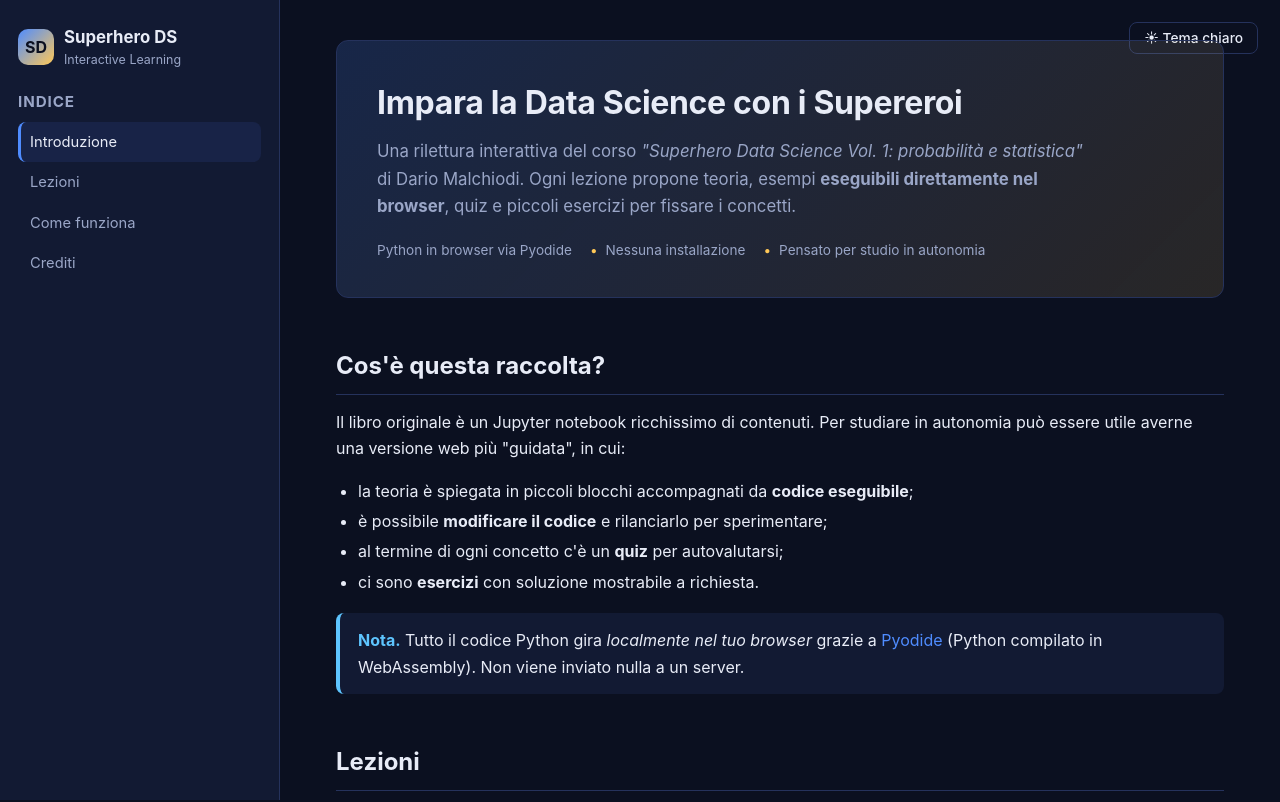
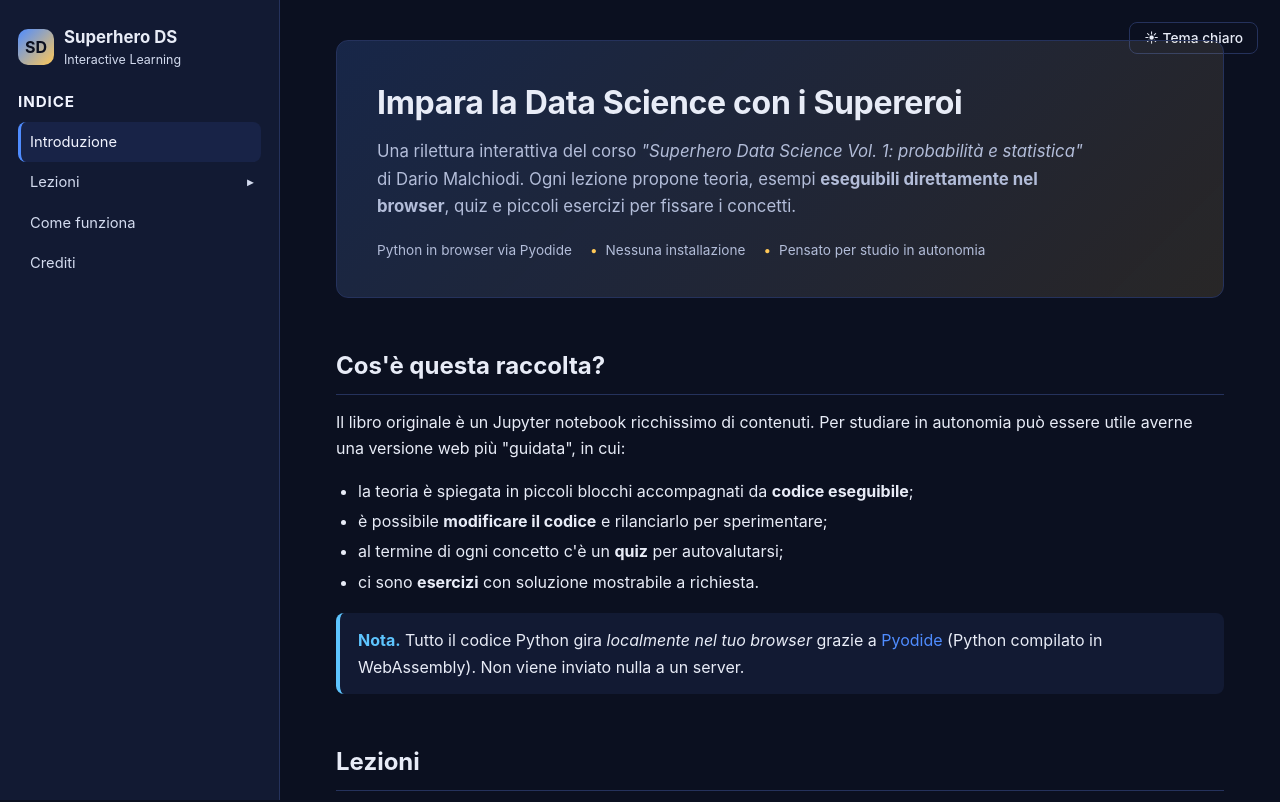
Before and after one commit to robdll/unimi-statistica, a plain HTML site: page index.html in a window 1280 px wide. Shown: the top 802 px of the page. Drawn offline with Linux system fonts and the light colour scheme.

Commit message:
improve sidebar navigation

```diff
--- a/assets/app.js
+++ b/assets/app.js
@@ -498,6 +498,21 @@ sys.stderr = sys.__stderr__
     onScroll();
   }
 
+  /* ---------------- Sidebar toggles ---------------- */
+
+  /* Pulsanti `.toc-toggle` collassano/aprono il sotto-elenco indicato da
+     `aria-controls`. Idempotente: se non ci sono toggle, non fa nulla. */
+  function setupTocToggles() {
+    $$('.toc-toggle').forEach((btn) => {
+      btn.addEventListener('click', () => {
+        const expanded = btn.getAttribute('aria-expanded') === 'true';
+        btn.setAttribute('aria-expanded', String(!expanded));
+        const sub = document.getElementById(btn.getAttribute('aria-controls'));
+        if (sub) sub.hidden = expanded;
+      });
+    });
+  }
+
   /* ---------------- Init ---------------- */
 
   function init() {
@@ -506,6 +521,7 @@ sys.stderr = sys.__stderr__
     $$('.exercise').forEach(buildExercise);
     setupTheme();
     setupScrollSpy();
+    setupTocToggles();
     progress.init();
   }
 
--- a/assets/styles.css
+++ b/assets/styles.css
@@ -9,7 +9,11 @@
   --bg-elev-2: #182347;
   --border: #25325c;
   --text: #e8ecf7;
-  --text-muted: #9aa6c7;
+  --text-muted: #b3bdd9;       /* up from #9aa6c7 → +contrast on dark bg */
+  --sidebar-fg: #d3dbef;       /* legible TOC link colour */
+  --sidebar-fg-strong: #f1f4ff;
+  --scrollbar-thumb: #2a3766;
+  --scrollbar-thumb-hover: #3b4d8f;
   --primary: #4f8cff;
   --primary-hover: #6aa0ff;
   --accent: #ffc857;
@@ -34,13 +38,46 @@
   --bg-elev-2: #eef1fa;
   --border: #d8dcec;
   --text: #1b2240;
-  --text-muted: #5a6485;
+  --text-muted: #4a5475;       /* up from #5a6485 → AAA on white */
+  --sidebar-fg: #2c365a;
+  --sidebar-fg-strong: #1b2240;
+  --scrollbar-thumb: #c5cce0;
+  --scrollbar-thumb-hover: #a7b1cf;
   --primary: #2f6bff;
   --primary-hover: #4d80ff;
   --accent: #d39200;
   --code-bg: #1b2240;
   --code-fg: #f1f4ff;
   --shadow: 0 8px 24px rgba(20, 30, 60, 0.08);
+}
+
+/* ------------------------------ Scrollbar ------------------------------ */
+/* Firefox */
+* {
+  scrollbar-width: thin;
+  scrollbar-color: var(--scrollbar-thumb) transparent;
+}
+/* WebKit (Chrome, Safari, Edge) */
+*::-webkit-scrollbar {
+  width: 10px;
+  height: 10px;
+}
+*::-webkit-scrollbar-track {
+  background: transparent;
+}
+*::-webkit-scrollbar-thumb {
+  background: var(--scrollbar-thumb);
+  border: 2px solid transparent;
+  background-clip: padding-box;
+  border-radius: 999px;
+  transition: background var(--transition);
+}
+*::-webkit-scrollbar-thumb:hover {
+  background: var(--scrollbar-thumb-hover);
+  background-clip: padding-box;
+}
+*::-webkit-scrollbar-corner {
+  background: transparent;
 }
 
 * { box-sizing: border-box; }
@@ -88,7 +125,7 @@ img { max-width: 100%; }
   font-size: 0.95rem;
   letter-spacing: 0.06em;
   text-transform: uppercase;
-  color: var(--text-muted);
+  color: var(--sidebar-fg-strong);
   margin: 18px 0 8px;
 }
 
@@ -116,7 +153,7 @@ img { max-width: 100%; }
 }
 .sidebar .brand small {
   display: block;
-  color: var(--text-muted);
+  color: var(--sidebar-fg);
   font-size: 0.78rem;
 }
 
@@ -130,24 +167,69 @@ img { max-width: 100%; }
   display: block;
   padding: 8px 12px;
   border-radius: 8px;
-  color: var(--text-muted);
+  color: var(--sidebar-fg);
   font-size: 0.92rem;
   transition: background var(--transition), color var(--transition);
 }
 .toc a:hover {
   background: var(--bg-elev-2);
-  color: var(--text);
+  color: var(--sidebar-fg-strong);
   text-decoration: none;
 }
 .toc a.is-active {
   background: var(--bg-elev-2);
-  color: var(--text);
+  color: var(--sidebar-fg-strong);
   border-left: 3px solid var(--primary);
   padding-left: 9px;
 }
+.toc .toc-sub {
+  list-style: none;
+  margin: 2px 0 4px;
+  padding: 0;
+}
 .toc .toc-sub a {
-  padding-left: 26px;
+  padding: 6px 8px 6px 18px;
   font-size: 0.86rem;
+}
+
+/* expandable group inside the sidebar */
+.toc-group { margin: 0; }
+.toc-group-row {
+  display: flex;
+  align-items: center;
+  gap: 4px;
+}
+.toc-group-row > a {
+  flex: 1;
+}
+.toc-toggle {
+  background: transparent;
+  border: 0;
+  color: var(--sidebar-fg);
+  cursor: pointer;
+  padding: 6px 8px;
+  border-radius: 6px;
+  display: flex;
+  align-items: center;
+  justify-content: center;
+  transition: background var(--transition), color var(--transition);
+}
+.toc-toggle:hover {
+  background: var(--bg-elev-2);
+  color: var(--sidebar-fg-strong);
+}
+.toc-toggle .chevron {
+  display: inline-block;
+  transition: transform var(--transition);
+  font-size: 0.85rem;
+  line-height: 1;
+}
+.toc-toggle[aria-expanded="false"] .chevron {
+  transform: rotate(-90deg);
+}
+/* hidden via the [hidden] attribute when collapsed */
+.toc-sub[hidden] {
+  display: none;
 }
 
 .main {
--- a/index.html
+++ b/index.html
@@ -21,7 +21,32 @@
       <h2>Indice</h2>
       <ul class="toc">
         <li><a href="#intro">Introduzione</a></li>
-        <li><a href="#lezioni">Lezioni</a></li>
+        <li class="toc-group">
+          <div class="toc-group-row">
+            <a href="#lezioni">Lezioni</a>
+            <button type="button"
+                    class="toc-toggle"
+                    aria-expanded="false"
+                    aria-controls="toc-lezioni-sub"
+                    aria-label="Espandi/comprimi elenco lezioni">
+              <span class="chevron" aria-hidden="true">▾</span>
+            </button>
+          </div>
+          <ul class="toc-sub" id="toc-lezioni-sub" hidden>
+            <li><a href="lezione-01.html">L01 · Introduzione a Python</a></li>
+            <li><a href="lezione-02.html">L02 · Pandas</a></li>
+            <li><a href="lezione-03.html">L03 · Dati e frequenze</a></li>
+            <li><a href="lezione-04.html">L04 · Indici di dispersione</a></li>
+            <li><a href="lezione-05.html">L05 · Eterogeneità</a></li>
+            <li><a href="lezione-06.html">L06 · Trasformazione dei dati</a></li>
+            <li><a href="lezione-07.html">L07 · Analisi della varianza</a></li>
+            <li><a href="lezione-08.html">L08 · Classificatori</a></li>
+            <li><a href="lezione-09.html">L09 · Calcolo combinatorio</a></li>
+            <li><a href="lezione-10.html">L10 · Naive Bayes</a></li>
+            <li><a href="lezione-11.html">L11 · Geometrica</a></li>
+            <li><a href="lezione-12.html">L12 · Ripasso</a></li>
+          </ul>
+        </li>
         <li><a href="#come-funziona">Come funziona</a></li>
         <li><a href="#crediti">Crediti</a></li>
       </ul>
```
